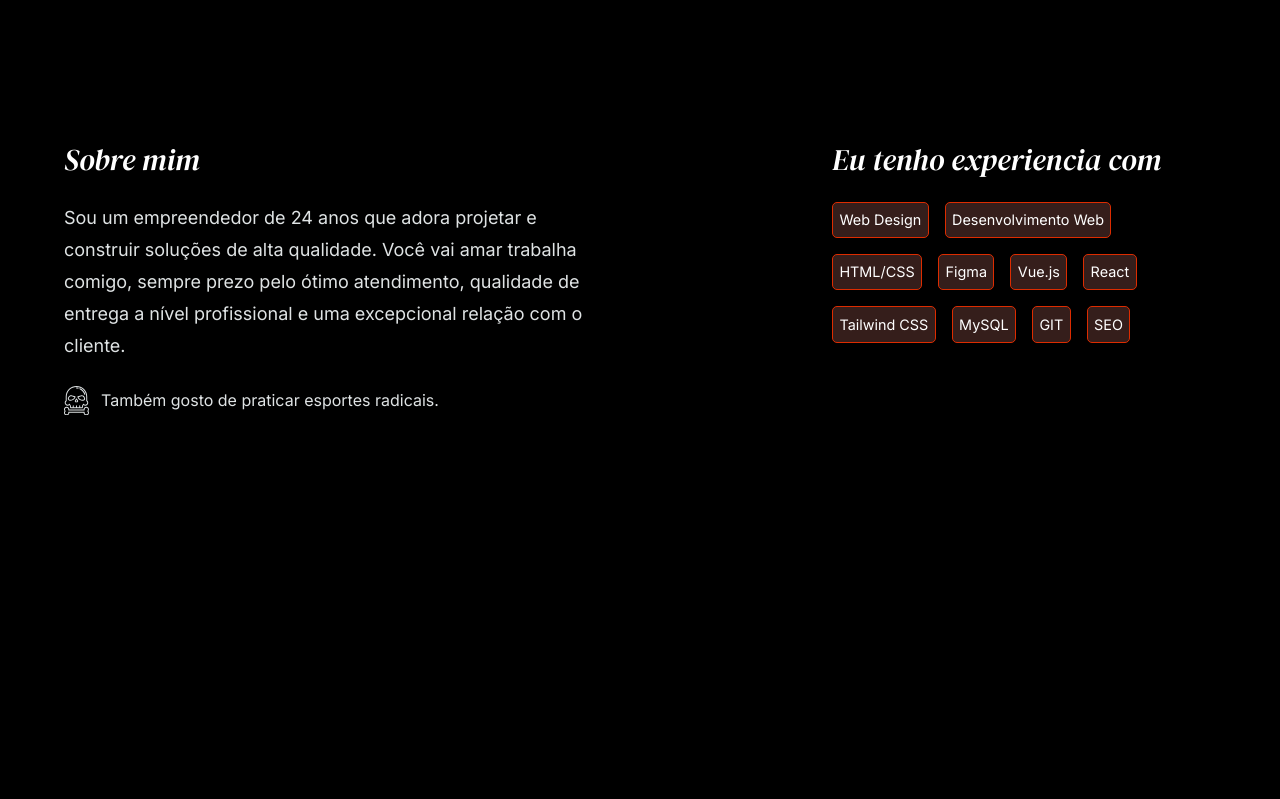
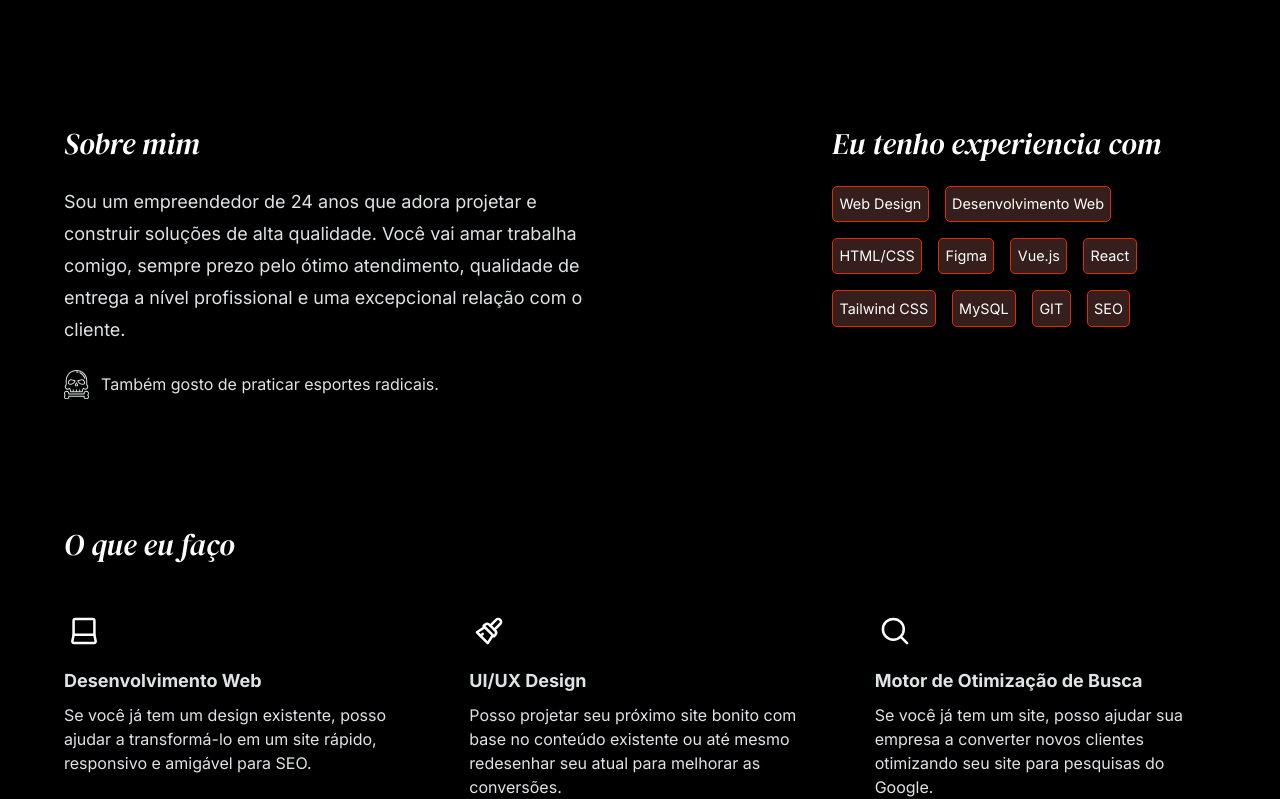
Before and after one commit to okborges/portfolio, a Nuxt app: page / in a window 1280 px wide. Shown: the part 595-1394 px from the top of the page. Before the commit the page ends 1010 px from the top, so only its background shows below. Built offline with nearby package versions, Linux system fonts and the light colour scheme.

Commit message:
criando componente oquefaco

```diff
--- a/components/AboutMe.vue
+++ b/components/AboutMe.vue
@@ -1,5 +1,5 @@
 <template>
-  <section class="max-w-6xl mx-auto justify-between mt-8 md:flex sm:mt-24">
+  <section class="max-w-6xl mx-auto justify-between mt-8 md:flex sm:mt-32">
     <div class="md:w-1/2 md:pr-6">
       <h2 class="italico pb-6 text-white text-2xl sm:text-3xl">Sobre mim</h2>
       <p class="pb-6 leading-8 sm:leading-8 sm:text-lg">
--- a/components/MainPrincipal.vue
+++ b/components/MainPrincipal.vue
@@ -1,7 +1,7 @@
 <template>
   <main>
     <section
-      class="flex max-w-6xl mx-auto justify-between items-center py-9 sm:py-12"
+      class="flex max-w-6xl mx-auto justify-between items-center my-9 sm:my-12"
     >
       <section class="md:w-7/12">
         <h1
@@ -47,12 +47,14 @@
       />
     </section>
     <AboutMe />
+    <OqueFaco />
   </main>
 </template>
 
 <script>
 import AboutMe from "./AboutMe.vue";
-export default { components: { AboutMe } };
+import OqueFaco from "./OqueFaco.vue";
+export default { components: { AboutMe, OqueFaco } };
 </script>
 
 <style scoped>
--- /dev/null
+++ b/components/OqueFaco.vue
@@ -0,0 +1,114 @@
+<template>
+  <section class="max-w-6xl mx-auto mt-32">
+    <h2 class="italico pb-12 text-white text-2xl sm:text-3xl">O que eu faço</h2>
+    <div class="space-y-10 md:grid md:grid-cols-3 md:gap-16 md:space-y-0">
+      <div>
+        <svg
+          class="mb-4 h-10 w-10 text-white"
+          width="24"
+          height="24"
+          viewBox="0 0 24 24"
+          fill="none"
+          xmlns="http://www.w3.org/2000/svg"
+        >
+          <path
+            d="M5.75 5.75C5.75 5.19772 6.19772 4.75 6.75 4.75H17.25C17.8023 4.75 18.25 5.19772 18.25 5.75V14.25H5.75V5.75Z"
+            stroke="currentColor"
+            stroke-width="1.5"
+            stroke-linecap="round"
+            stroke-linejoin="round"
+          ></path>
+          <path
+            d="M18.25 14.5L18.9961 18.044C19.1269 18.6655 18.6527 19.25 18.0175 19.25H5.98243C5.34725 19.25 4.87302 18.6655 5.00388 18.044L5.74998 14.5"
+            stroke="currentColor"
+            stroke-width="1.5"
+            stroke-linecap="round"
+            stroke-linejoin="round"
+          ></path>
+        </svg>
+        <p class="font-bold text-lg mb-2">Desenvolvimento Web</p>
+        <p>
+          Se você já tem um design existente, posso ajudar a transformá-lo em um
+          site rápido, responsivo e amigável para SEO.
+        </p>
+      </div>
+      <div>
+        <svg
+          class="mb-4 h-10 w-10 text-white"
+          width="24"
+          height="24"
+          viewBox="0 0 24 24"
+          fill="none"
+          xmlns="http://www.w3.org/2000/svg"
+        >
+          <path
+            d="M12.7888 8.7361L16.1972 5.32785C16.9167 4.60838 18.0539 4.57914 18.7374 5.26256C19.4208 5.94598 19.3915 7.08325 18.6721 7.80273L15.2374 11.2374"
+            stroke="currentColor"
+            stroke-width="1.5"
+            stroke-linecap="round"
+            stroke-linejoin="round"
+          ></path>
+          <path
+            d="M15.6665 11.6665L12.3335 8.33347C11.5847 7.58468 10.382 7.54934 9.59053 8.25287L8.75 9L15 15.25L15.7471 14.4095C16.4507 13.618 16.4153 12.4153 15.6665 11.6665Z"
+            stroke="currentColor"
+            stroke-width="1.5"
+            stroke-linecap="round"
+            stroke-linejoin="round"
+          ></path>
+          <path
+            d="M9 10L4.75 12.75L11.25 19.25L14 15"
+            stroke="currentColor"
+            stroke-width="1.5"
+            stroke-linecap="round"
+            stroke-linejoin="round"
+          ></path>
+          <path
+            d="M7 15L8.25 13.75"
+            stroke="currentColor"
+            stroke-width="1.5"
+            stroke-linecap="round"
+            stroke-linejoin="round"
+          ></path>
+        </svg>
+        <p class="font-bold text-lg mb-2">UI/UX Design</p>
+        <p>
+          Posso projetar seu próximo site bonito com base no conteúdo existente
+          ou até mesmo redesenhar seu atual para melhorar as conversões.
+        </p>
+      </div>
+      <div>
+        <svg
+          class="mb-4 h-10 w-10 text-white"
+          width="24"
+          height="24"
+          fill="none"
+          viewBox="0 0 24 24"
+        >
+          <path
+            stroke="currentColor"
+            stroke-linecap="round"
+            stroke-linejoin="round"
+            stroke-width="1.5"
+            d="M19.25 19.25L15.5 15.5M4.75 11C4.75 7.54822 7.54822 4.75 11 4.75C14.4518 4.75 17.25 7.54822 17.25 11C17.25 14.4518 14.4518 17.25 11 17.25C7.54822 17.25 4.75 14.4518 4.75 11Z"
+          ></path>
+        </svg>
+        <p class="font-bold text-lg mb-2">Motor de Otimização de Busca</p>
+        <p>
+          Se você já tem um site, posso ajudar sua empresa a converter novos
+          clientes otimizando seu site para pesquisas do Google.
+        </p>
+      </div>
+    </div>
+  </section>
+</template>
+
+<script>
+export default {};
+</script>
+
+<style scoped>
+.italico {
+  font-family: "DM Serif Display";
+  font-style: italic;
+}
+</style>
```
